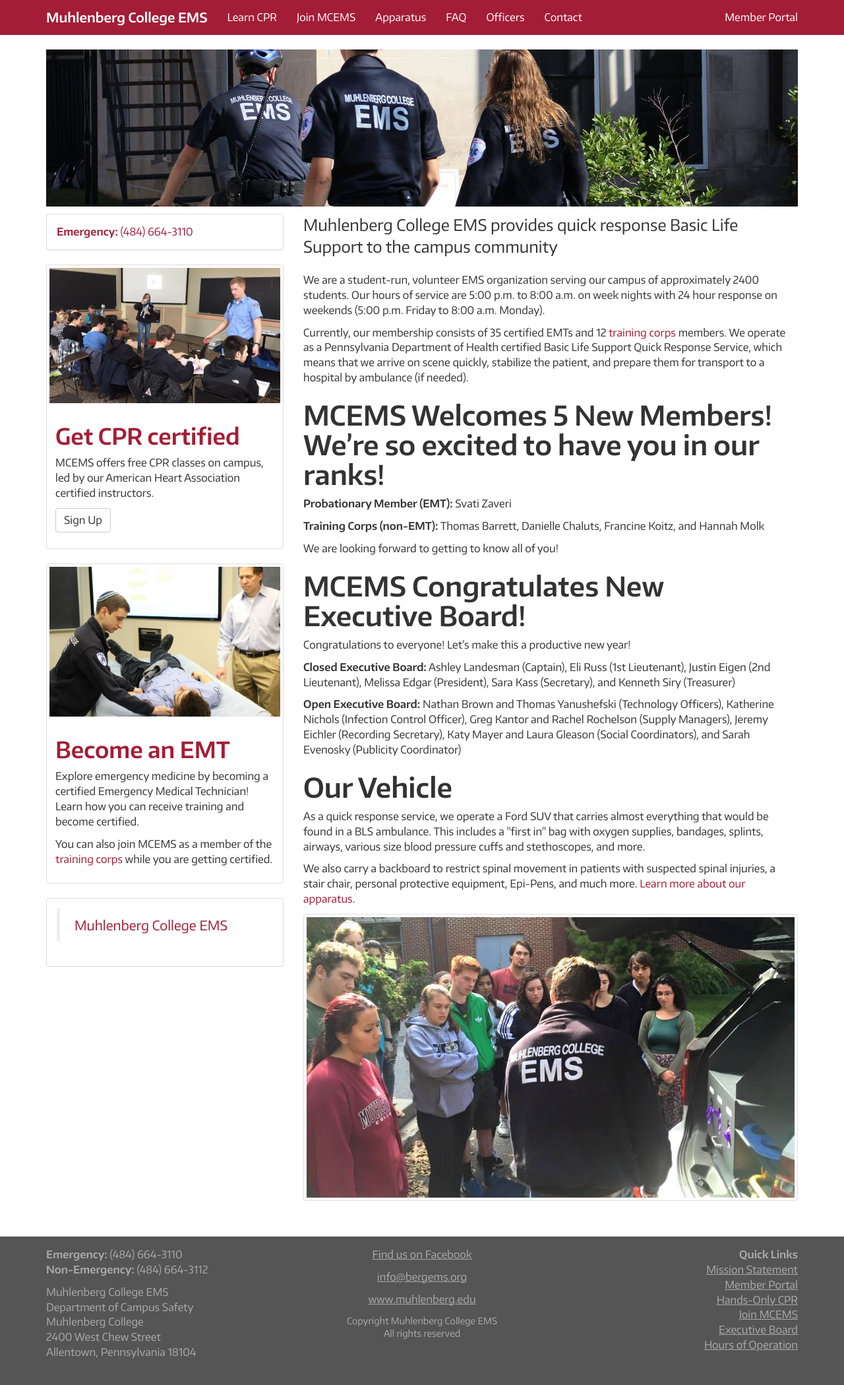
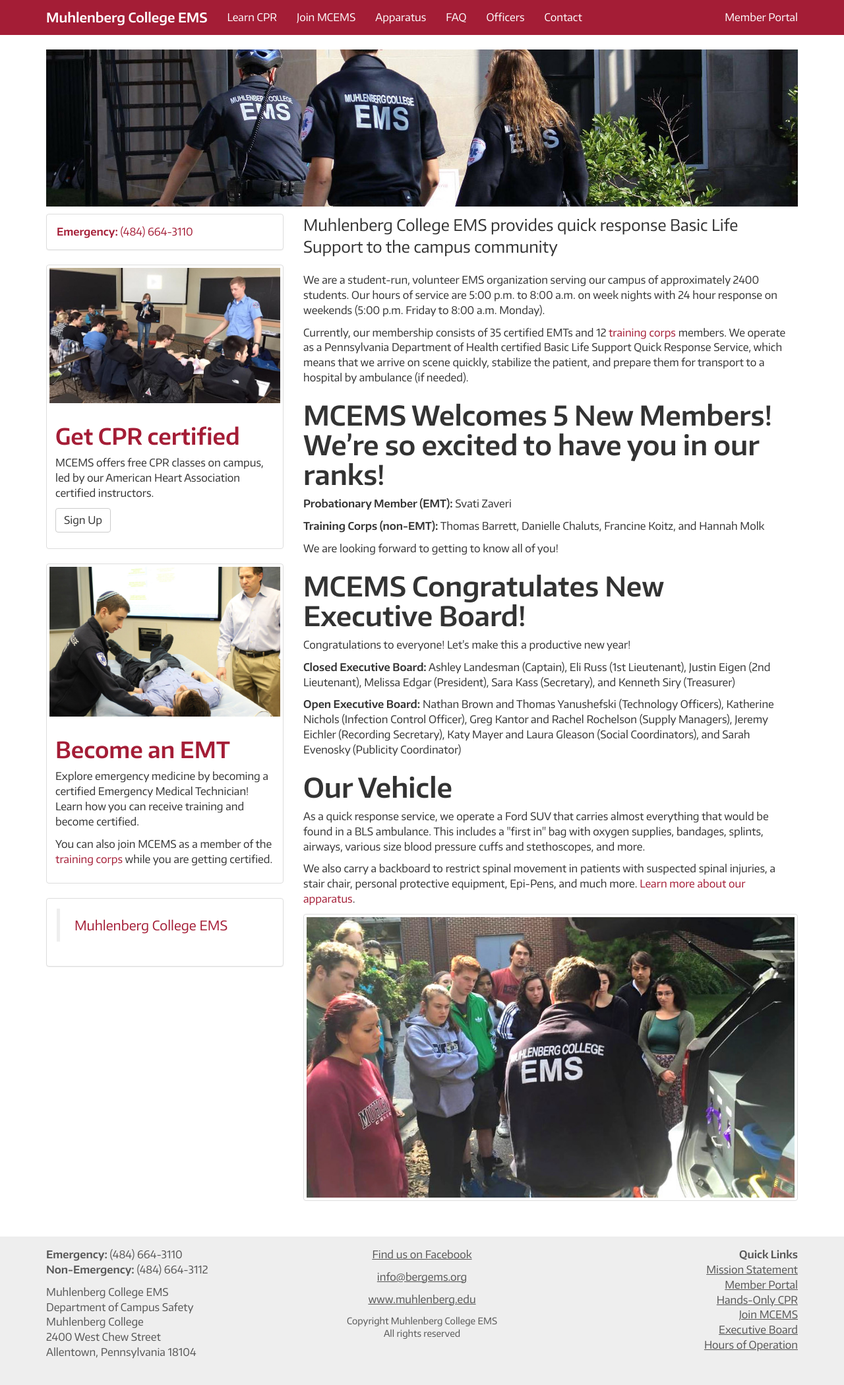
Before and after one commit to MCEMS/www, a Jekyll site: the page built from index.html, in a window 1280 px wide. Shown: the whole page at 66% size. Built offline with Jekyll 4.4.1, drawn with Linux system fonts in a browser that asks for light colours; nearby versions of some CDN libraries.

Commit message:
Change footer colors

```diff
--- a/assets/stylesheets/mcems.scss
+++ b/assets/stylesheets/mcems.scss
@@ -30,13 +30,13 @@
 }
 
 .site-footer {
-  background-color: $gray;
-  color: $gray-medium;
+  background-color: $gray-lighter;
+  color: $gray;
   padding: 1em;
   margin-top: 2em;
 
   a {
-    color: $gray-medium;
+    color: $gray;
     text-decoration: underline;
   }
 }
```
Also changed, not shown: 1 other file.
